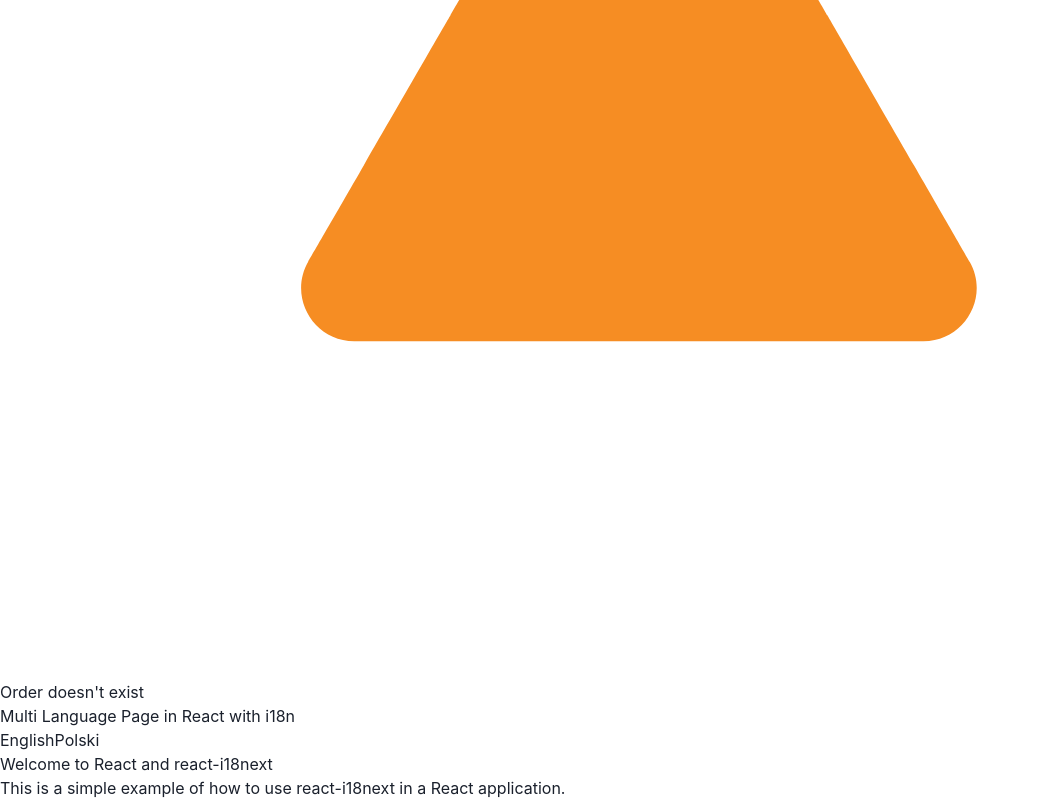
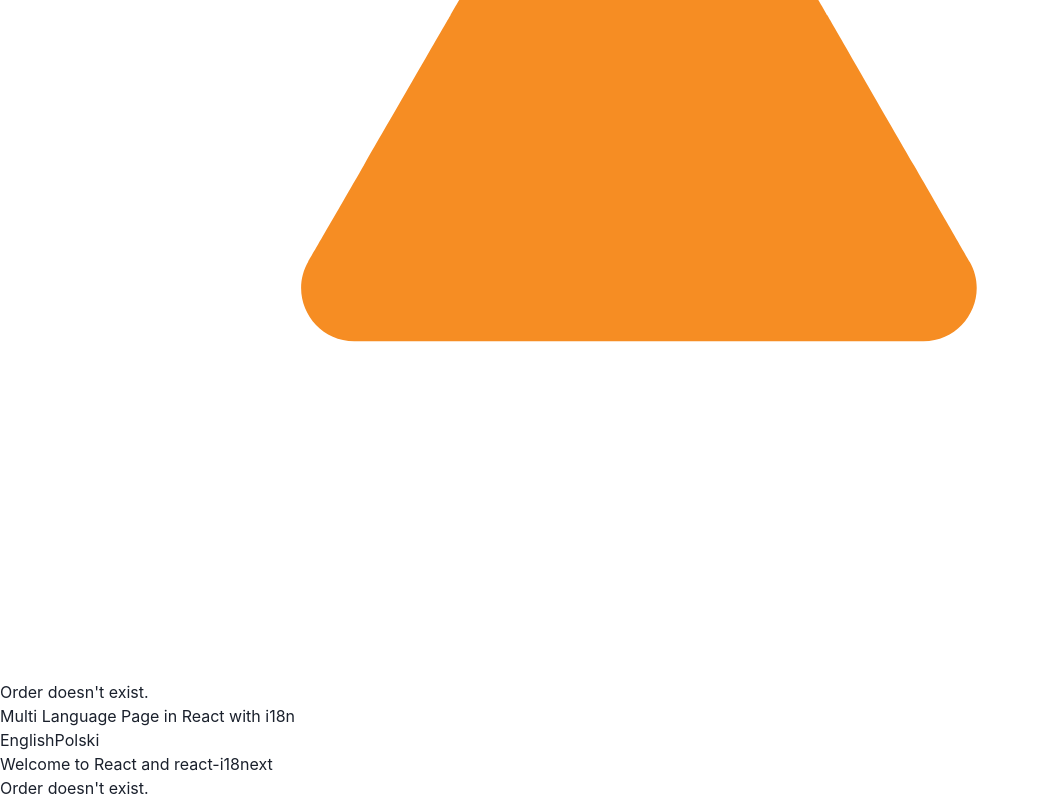
Before and after one commit to DineReady/Facebook, a React (Create React App) app: page / in a window 1280 px wide. Shown: the part 800-1600 px from the top of the page, without its empty margins (0-1040 px from the left). Built offline with nearby package versions, Linux system fonts and the light colour scheme.

Commit message:
Add error message translation using react-i18next

```diff
--- a/src/components/Error.tsx
+++ b/src/components/Error.tsx
@@ -3,13 +3,16 @@ import Header from "./Header";
 import LottieAnimation from "./LottieAnimation";
 import Response from "./Response";
 import ErrorAnimation from "../assets/lottie/error.json";
+import { useTranslation } from "react-i18next";
 
 const Error = () => {
+    const { t } = useTranslation();
+
     return (
         <main>
             <Header />
             <LottieAnimation animationData={ErrorAnimation} />
-            <Response orderStatus="Order doesn't exist" />
+            <Response orderStatus={t("errorMessage")} />
         </main>
     );
 };
--- a/src/components/Response.tsx
+++ b/src/components/Response.tsx
@@ -11,7 +11,7 @@ const Response = ({ orderStatus }: { orderStatus: string }) => {
             <h1>{t("myPageTitle")}</h1>
             <ChangeLanguageButton />
             <h2>{t("myHeader")}</h2>
-            <p>{t("myDescription")}</p>
+            <p>{t("errorMessage")}</p>
         </div>
     );
 };
--- a/src/locales/en/translation.json
+++ b/src/locales/en/translation.json
@@ -1,5 +1,5 @@
 {
-  "myPageTitle": "Multi Language Page in React with i18n",
-  "myHeader": "Welcome to React and react-i18next",
-  "myDescription": "This is a simple example of how to use react-i18next in a React application."
+    "myPageTitle": "Multi Language Page in React with i18n",
+    "myHeader": "Welcome to React and react-i18next",
+    "errorMessage": "Order doesn't exist."
 }
--- a/src/locales/pl/translation.json
+++ b/src/locales/pl/translation.json
@@ -1,5 +1,5 @@
 {
-  "myPageTitle": "To jest Wielojęzyczna Strona Reacta z react-i18next",
-  "myHeader": "Witaj na stronie Reacta z react-i18next",
-  "myDescription": "Ta strona jest przykładem wielojęzycznej strony Reacta z react-i18next. Możesz zmieniać język w prawym górnym rogu."
+    "myPageTitle": "To jest Wielojęzyczna Strona Reacta z react-i18next",
+    "myHeader": "Witaj na stronie Reacta z react-i18next",
+    "errorMessage": "Zamówienie nie zostało znalezione."
 }
```
